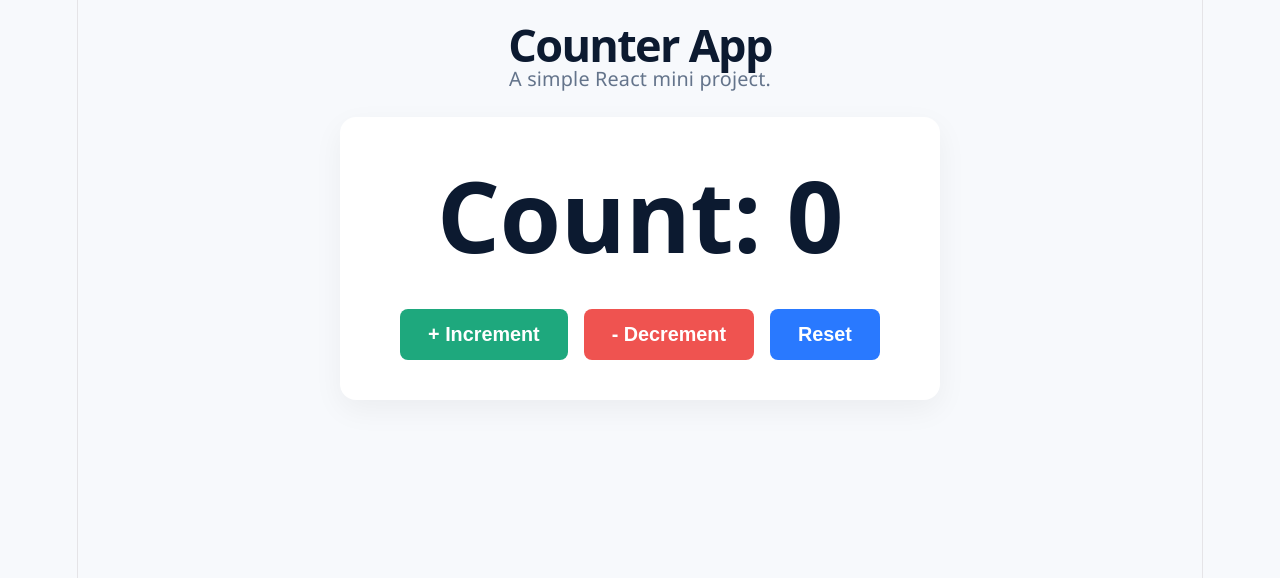
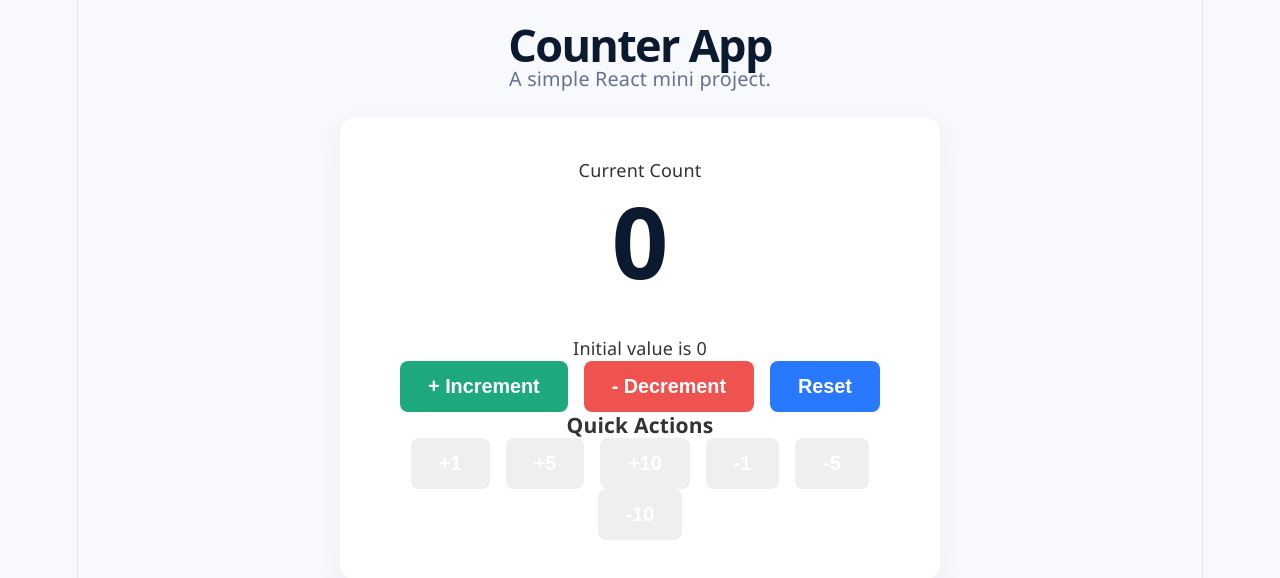
Before and after one commit to FatimaGhafoor/fatimaghafoor-counter-app, a React (Vite) app: page / in a window 1280 px wide. Shown: the top 578 px of the page. Built offline with nearby package versions, Linux system fonts and the light colour scheme.

Commit message:
feature: quick action buttons added in counter app

```diff
--- a/src/App.jsx
+++ b/src/App.jsx
@@ -17,16 +17,24 @@ export default function App() {
   const handleReset = () => {
     setCount(0);
   };
+
+  const handleQuickActions = (value) => {
+    setCount((prev) => Math.max(0, prev + value));
+  };
   return (
     <>
+      <div className="main-container">
         <div className="app-container">
           <h1>Counter App</h1>
           <p>A simple React mini project.</p>
         </div>
 
         <div className="counter-container">
-        <h2>Count: {count}</h2>
+          <span className="label-text">Current Count</span>
+          <h2>{count}</h2>
+          <span className="sub-label-text">Initial value is 0</span>
 
+          <div className="main-actions">
             <button className="increment" onClick={handleIncrement}>
               + Increment
             </button>
@@ -39,6 +47,50 @@ export default function App() {
               Reset
             </button>
           </div>
+
+          <div className="quick-actions">
+            <h3>Quick Actions</h3>
+            <div className="quick-actions-grid">
+              <button
+                className="quick-btn"
+                onClick={() => handleQuickActions(1)}
+              >
+                +1
+              </button>
+              <button
+                className="quick-btn"
+                onClick={() => handleQuickActions(5)}
+              >
+                +5
+              </button>
+              <button
+                className="quick-btn"
+                onClick={() => handleQuickActions(10)}
+              >
+                +10
+              </button>
+              <button
+                className="quick-btn"
+                onClick={() => handleQuickActions(-1)}
+              >
+                -1
+              </button>
+              <button
+                className="quick-btn"
+                onClick={() => handleQuickActions(-5)}
+              >
+                -5
+              </button>
+              <button
+                className="quick-btn"
+                onClick={() => handleQuickActions(-10)}
+              >
+                -10
+              </button>
+            </div>
+          </div>
+        </div>
+      </div>
     </>
   );
 }
```
Lines whose indentation alone changed are shown as unchanged.
